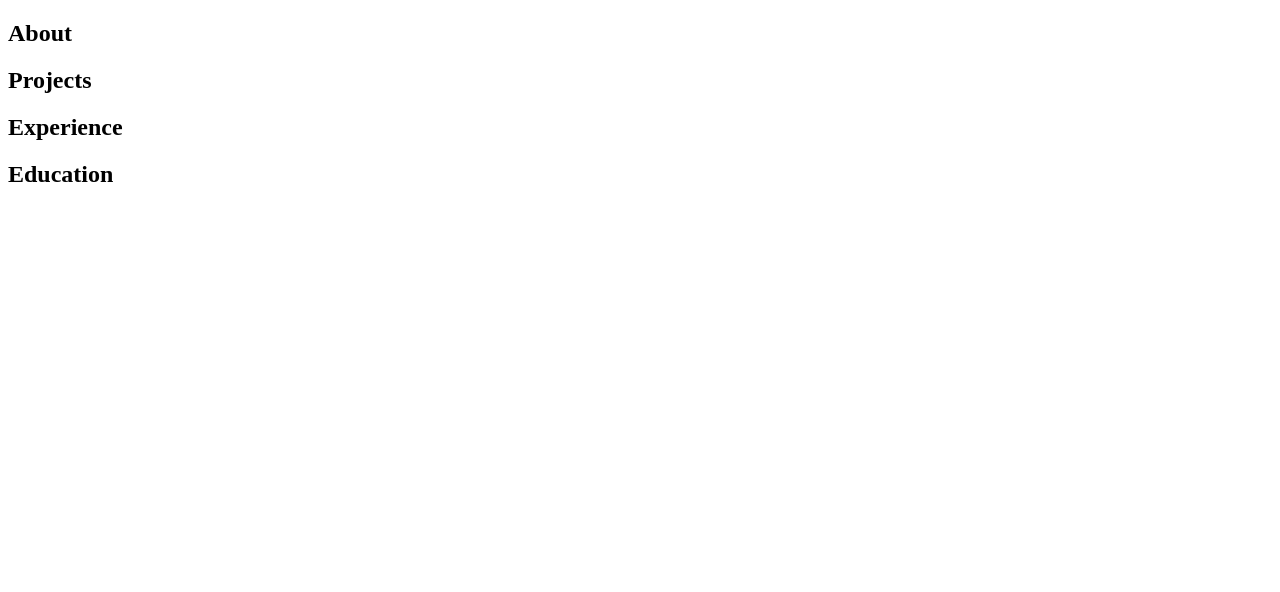
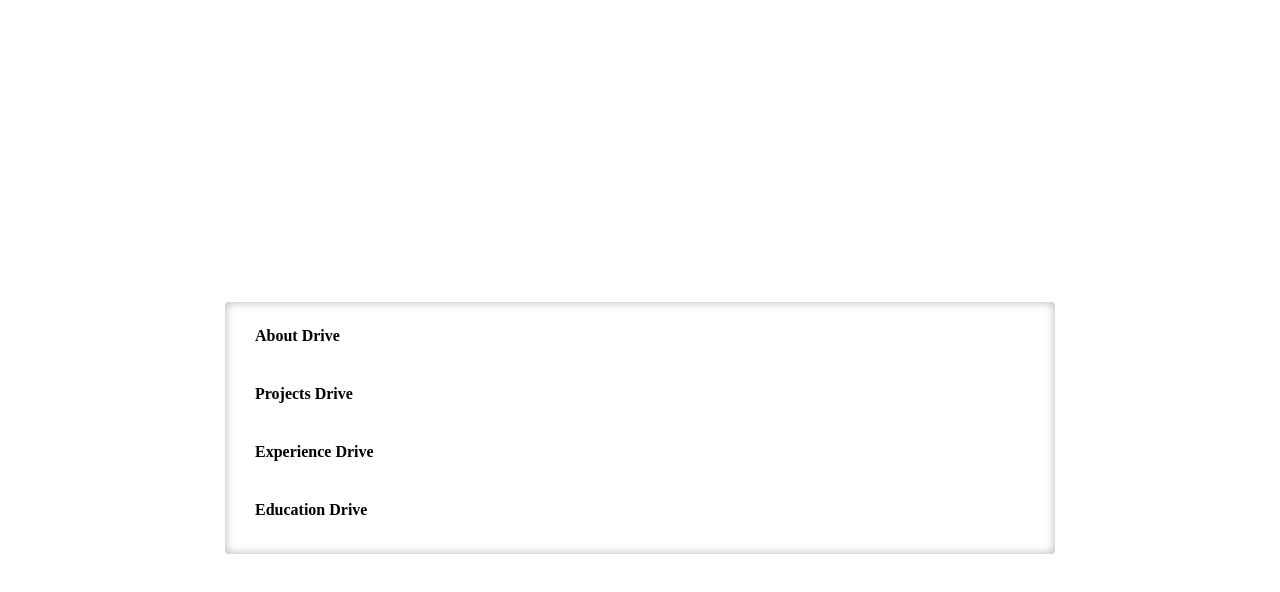
Before and after one commit to jonahgcarpenter/Portfolio, a React (Vite) app: page / in a window 1280 px wide. Shown: the top 592 px of the page. Built offline with nearby package versions, Linux system fonts and the light colour scheme.

Commit message:
fixes for each component titles

```diff
--- a/src/App.tsx
+++ b/src/App.tsx
@@ -3,6 +3,7 @@ import ServerRack from './components/ServerRack';
 import ProjectsDrive from './components/drives/ProjectsDrive';
 import ExperienceDrive from './components/drives/ExperienceDrive';
 import AboutDrive from './components/drives/AboutDrive';
+import EducationDrive from './components/drives/EducationDrive';
 
 function App() {
   return (
@@ -12,7 +13,7 @@ function App() {
         <Route path="/projects" element={<ProjectsDrive isOpen />} />
         <Route path="/experience" element={<ExperienceDrive isOpen />} />
         <Route path="/about" element={<AboutDrive isOpen />} />
-        <Route path="/education" element={<AboutDrive isOpen />} />
+        <Route path="/education" element={<EducationDrive isOpen />} />
       </Routes>
     </BrowserRouter>
   );
--- a/src/components/DragDrives.tsx
+++ b/src/components/DragDrives.tsx
@@ -5,17 +5,17 @@ import { useNavigate } from 'react-router-dom';
 
 interface DragDrivesProps {
   children: React.ReactNode;
+  titles?: string[];
 }
 
-const DragDrives: React.FC<DragDrivesProps> = ({ children }) => {
+const DragDrives: React.FC<DragDrivesProps> = ({ children, titles = [] }) => {
   const navigate = useNavigate();
 
   const getDriveName = (child: React.ReactElement) => {
-    const componentType = child.type;
-    if (typeof componentType === 'function') {
-      return componentType.name.toLowerCase();
+    const componentName = child.type.name;
+    if (componentName) {
+      return componentName.replace('Drive', '').toLowerCase();
     }
-    // Fallback if component name can't be determined
     return '';
   };
 
@@ -32,6 +32,7 @@ const DragDrives: React.FC<DragDrivesProps> = ({ children }) => {
           const currentX = window.innerWidth / 2 + mx;
           const currentY = window.innerHeight / 2 + my;
 
+          // Only navigate if dragged outside the drive slot
           if (
             currentX < rect.left ||
             currentX > rect.right ||
@@ -42,6 +43,9 @@ const DragDrives: React.FC<DragDrivesProps> = ({ children }) => {
             if (driveName) {
               navigate(`/${driveName}`);
             }
+          } else {
+            // Reset position if not dragged outside
+            api.start({ x: 0, y: 0 });
           }
         }
       }
@@ -57,8 +61,12 @@ const DragDrives: React.FC<DragDrivesProps> = ({ children }) => {
           marginBottom: '10px'
         }}
         {...bind()}
+        className="drive-container"
       >
-        {child}
+        <div className="drive-title">{titles[index] || getDriveName(child)}</div>
+        <div className="drive-content-hidden">
+          {child}
+        </div>
       </animated.div>
     );
   };
--- a/src/components/ServerRack.tsx
+++ b/src/components/ServerRack.tsx
@@ -6,11 +6,13 @@ import DragDrives from './DragDrives';
 import EducationDrive from './drives/EducationDrive';
 
 function ServerRack() {
+  const driveTitles = ['About Drive', 'Projects Drive', 'Experience Drive', 'Education Drive'];
+
   return (
     <div className="server-rack">
-      <div className="drive-slot" style={{ position: 'relative' }}>
+      <div className="drive-slot">
         <div className="drive">
-          <DragDrives>
+          <DragDrives titles={driveTitles}>
             <AboutDrive />
             <ProjectsDrive />
             <ExperienceDrive />
--- a/src/components/drives/AboutDrive.tsx
+++ b/src/components/drives/AboutDrive.tsx
@@ -9,6 +9,7 @@ const AboutDrive: React.FC<AboutDriveProps> = ({ isOpen = false }) => {
     <div className={`about-drive ${isOpen ? 'open' : ''}`}>
       <h2>About</h2>
       {/* Add about content here */}
+      <p>test</p>
     </div>
   );
 };
--- a/src/components/drives/EducationDrive.tsx
+++ b/src/components/drives/EducationDrive.tsx
@@ -6,10 +6,10 @@ interface EducationDriveProps {
 
 const EducationDrive: React.FC<EducationDriveProps> = ({ isOpen = false }) => {
   return (
-    <div className={`Education-drive ${isOpen ? 'open' : ''}`}>
+    <div className={`education-drive ${isOpen ? 'open' : ''}`}>
       <h2>Education</h2>
       {/* Add Education content here */}
-
+      <p>test</p>
     </div>
   );
 };
--- a/src/components/drives/ExperienceDrive.tsx
+++ b/src/components/drives/ExperienceDrive.tsx
@@ -9,7 +9,7 @@ const ExperienceDrive: React.FC<ExperienceDriveProps> = ({ isOpen = false }) =>
     <div className={`experience-drive ${isOpen ? 'open' : ''}`}>
       <h2>Experience</h2>
       {/* Add experience content here */}
-
+      <p>test</p>
     </div>
   );
 };
--- a/src/components/drives/ProjectsDrive.tsx
+++ b/src/components/drives/ProjectsDrive.tsx
@@ -9,6 +9,7 @@ const ProjectsDrive: React.FC<ProjectsDriveProps> = ({ isOpen = false }) => {
     <div className={`projects-drive ${isOpen ? 'open' : ''}`}>
       <h2>Projects</h2>
       {/* Add project content here */}
+      <p>test</p>
     </div>
   );
 };
--- a/src/styles/ServerRack.css
+++ b/src/styles/ServerRack.css
@@ -1,17 +1,46 @@
-.opened-drive-container {
-  position: fixed;
-  top: 50%;
-  left: 50%;
-  transform: translate(-50%, -50%);
-  z-index: 1000;
+.server-rack {
+  display: flex;
+  flex-direction: column;
+  justify-content: center;
+  align-items: center;
+  min-height: 100vh;
+  background-color: var(--rack-frame);
+  padding: 20px;
+  gap: 10px;
+}
+
+.drive-slot {
+  width: 100%;
+  max-width: 800px;
+  min-height: 60px;
+  background-color: var(--drive-slot);
+  border: 2px solid var(--drive-slot-border);
+  border-radius: 4px;
+  padding: 10px 15px;
+  box-shadow: inset 0 0 10px rgba(0, 0, 0, 0.3);
 }
 
 .drive {
-  opacity: 1;
-  transition: opacity 0.3s ease;
+  display: flex;
+  flex-direction: column;
+  gap: 10px;
 }
 
-.drive.open {
-  opacity: 0;
-  pointer-events: none;
+.drive-container {
+  background-color: var(--drive-unit);
+  border: 1px solid var(--drive-unit-border);
+  border-radius: 4px;
+  padding: 15px;
+  cursor: pointer;
+  transition: background-color 0.2s ease;
 }
+
+.drive-title {
+  font-size: 1rem;
+  font-weight: bold;
+  color: var(--text-primary);
+}
+
+.drive-content-hidden {
+  display: none;
+}
--- /dev/null
+++ b/src/styles/colors.css
@@ -0,0 +1,11 @@
+:root {
+  --rack-frame: #121212;
+  --rack-inner: #0a0a0a;
+  --drive-slot: #1a1a1a;
+  --drive-slot-border: #2a2a2a;
+  --drive-placeholder: #1d1d1d;
+  --drive-placeholder-hover: #2d2d2d;
+  --drive-unit: #202020;
+  --drive-unit-border: #333333;
+  --text-primary: #ffffff;
+}
```
